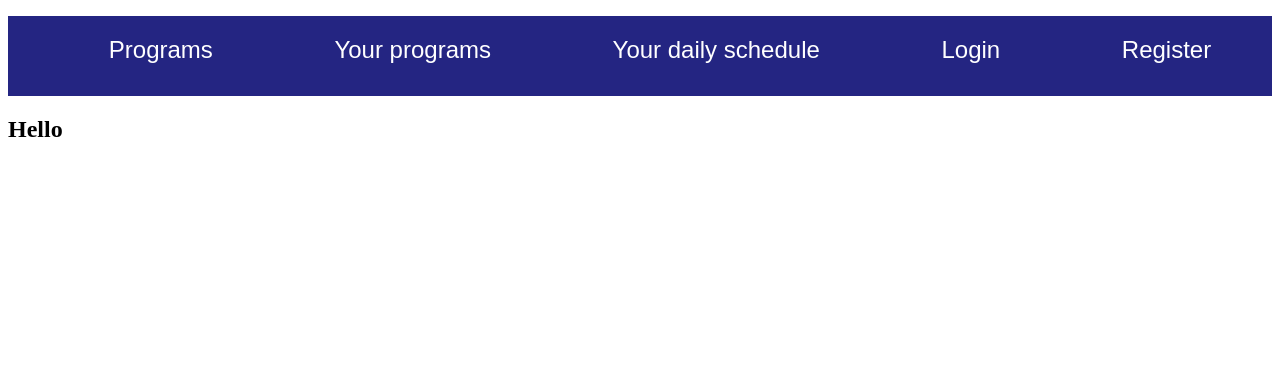
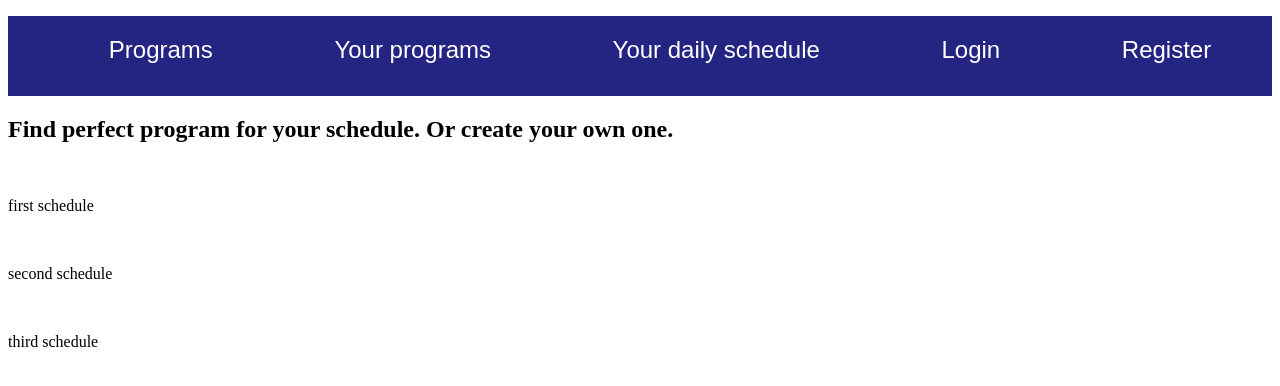
Before and after one commit to NixanV/Productivity-App, a React (Create React App) app: page /programs in a window 1280 px wide. Shown: the top 386 px of the page. Built offline with nearby package versions, Linux system fonts and the light colour scheme; a web font is replaced by a local one.

Commit message:
programs for working people demo creation

```diff
--- a/src/components/programs/Programs.js
+++ b/src/components/programs/Programs.js
@@ -1,8 +1,48 @@
+import styles from "./programs.module.css"
+
+
 export const Programs = () => {
     return(
-        <h2>
-            Hello
+        <>
+            <h2>
+                Find perfect program for your schedule.
+                Or create your own one.
+            </h2>
 
-        </h2>
+            <section className={styles["working-section"]}>
+                <div className={styles["working-first-div"]}>
+                    <div>
+                        <img />
+                    </div>
+                    <div>
+                        <p>
+                            first schedule
+                        </p>
+                    </div>
+                </div>
+                <div className={styles["working-second-div"]}>
+                    <div>
+                        <img />
+                    </div>
+                    <div>
+                        <p>
+                            second schedule
+                        </p>
+                    </div>
+                </div>
+                <div className={styles["working-third-div"]}>
+                    <div>
+                        <img />
+                    </div>
+                    <div>
+                        <p>
+                            third schedule
+                        </p>
+                    </div>
+                </div>
+            </section>
+
+        </>
+
     )
 }
```
